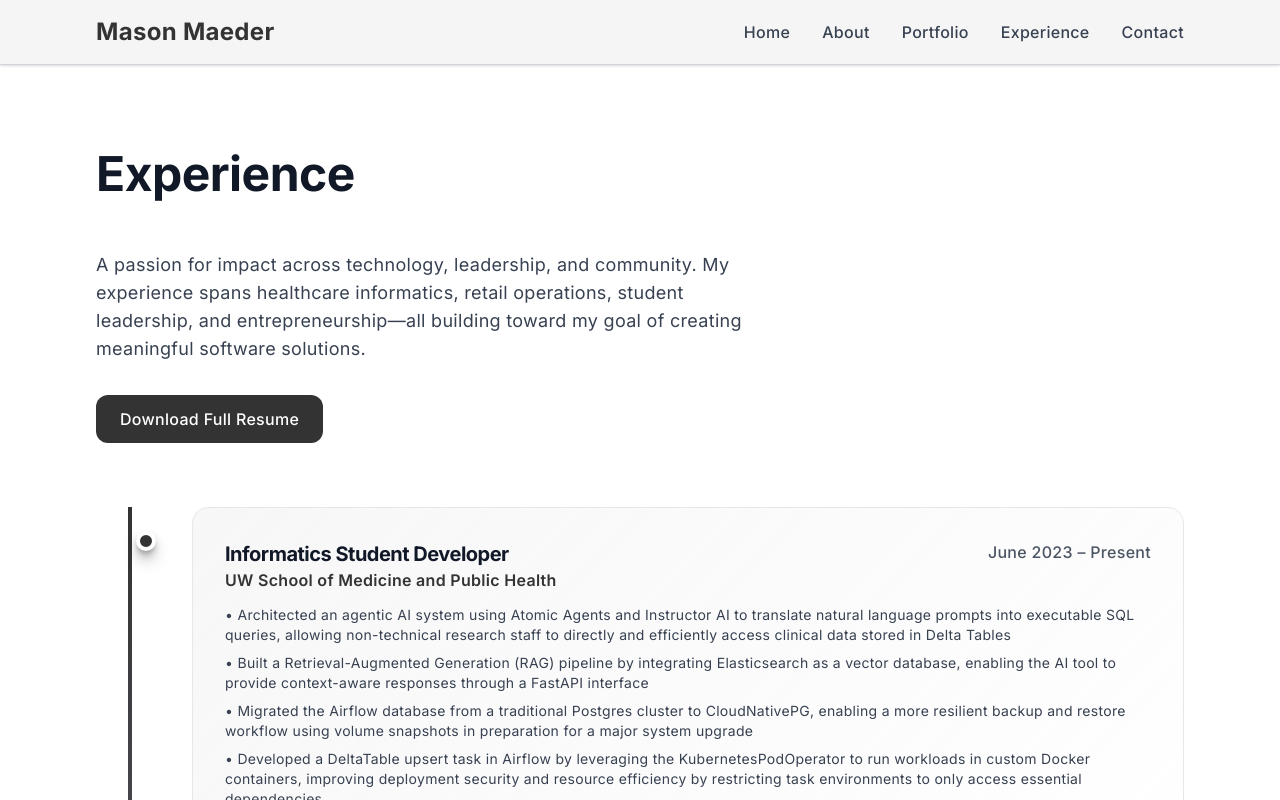
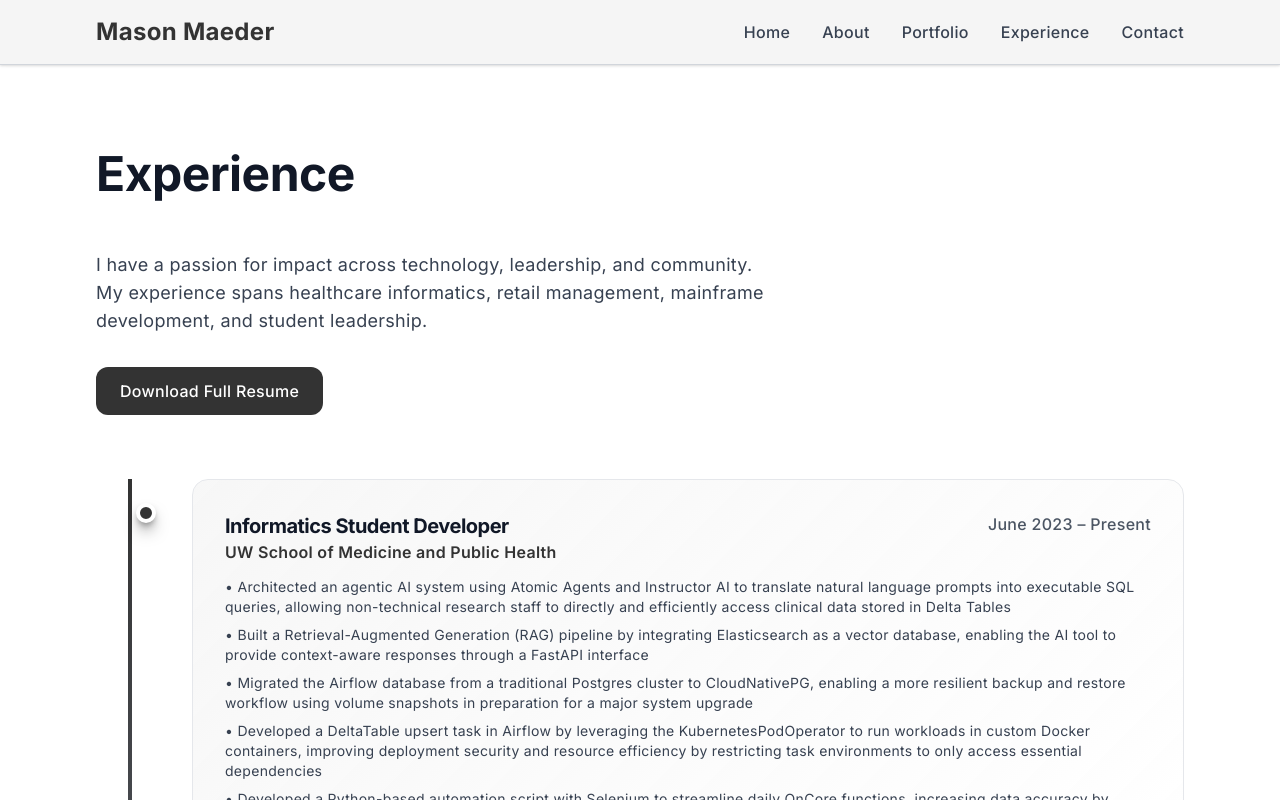
Before and after one commit to masonmaeder/masonmaeder.com, a Next.js app: page /experience in a window 1280 px wide. Shown: the top 800 px of the page. Built offline with nearby package versions, Linux system fonts and the light colour scheme.

Commit message:
Update ExperienceContent text for clarity and add social links

```diff
--- a/components/ExperienceContent.tsx
+++ b/components/ExperienceContent.tsx
@@ -69,10 +69,9 @@ export default function ExperienceContent() {
       >
         <h1 className="section-title">Experience</h1>
         <p className="text-gray-700 text-lg mb-8 max-w-2xl">
-          A passion for impact across technology, leadership, and community. My
-          experience spans healthcare informatics, retail operations, student
-          leadership, and entrepreneurship—all building toward my goal of creating
-          meaningful software solutions.
+          I have a passion for impact across technology, leadership, and community. My
+          experience spans healthcare informatics, retail management, mainframe development, and student
+          leadership.
         </p>
 
         {/* Resume Download Button */}
--- a/components/Footer.tsx
+++ b/components/Footer.tsx
@@ -10,9 +10,8 @@ export default function Footer() {
   ];
 
   const socialLinks = [
-    { name: "LinkedIn", href: "https://linkedin.com", target: "_blank" },
-    { name: "GitHub", href: "https://github.com", target: "_blank" },
-    { name: "Twitter", href: "https://twitter.com", target: "_blank" },
+    { name: "LinkedIn", href: "https://linkedin.com/in/mason-maeder", target: "_blank" },
+    { name: "GitHub", href: "https://github.com/masonmaeder", target: "_blank" },
   ];
 
   return (
```
